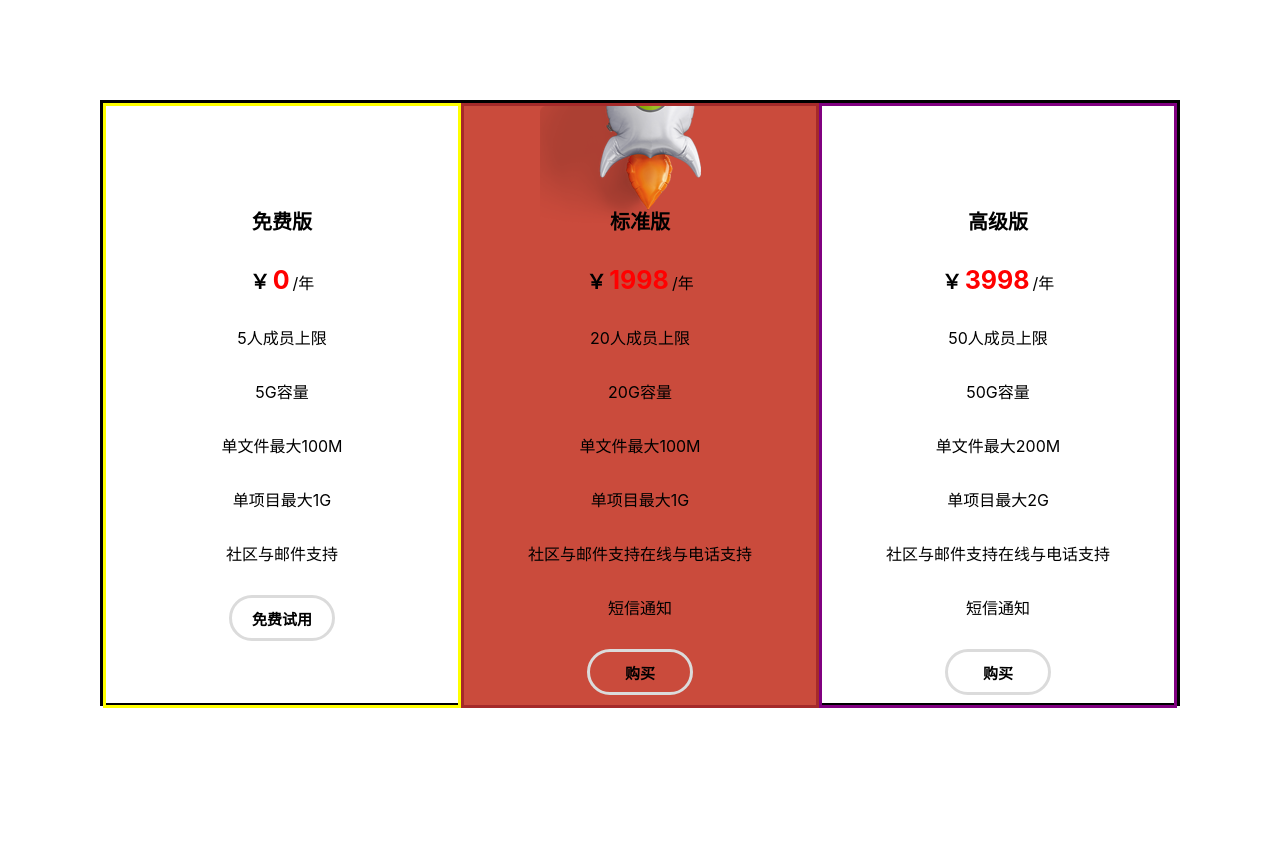
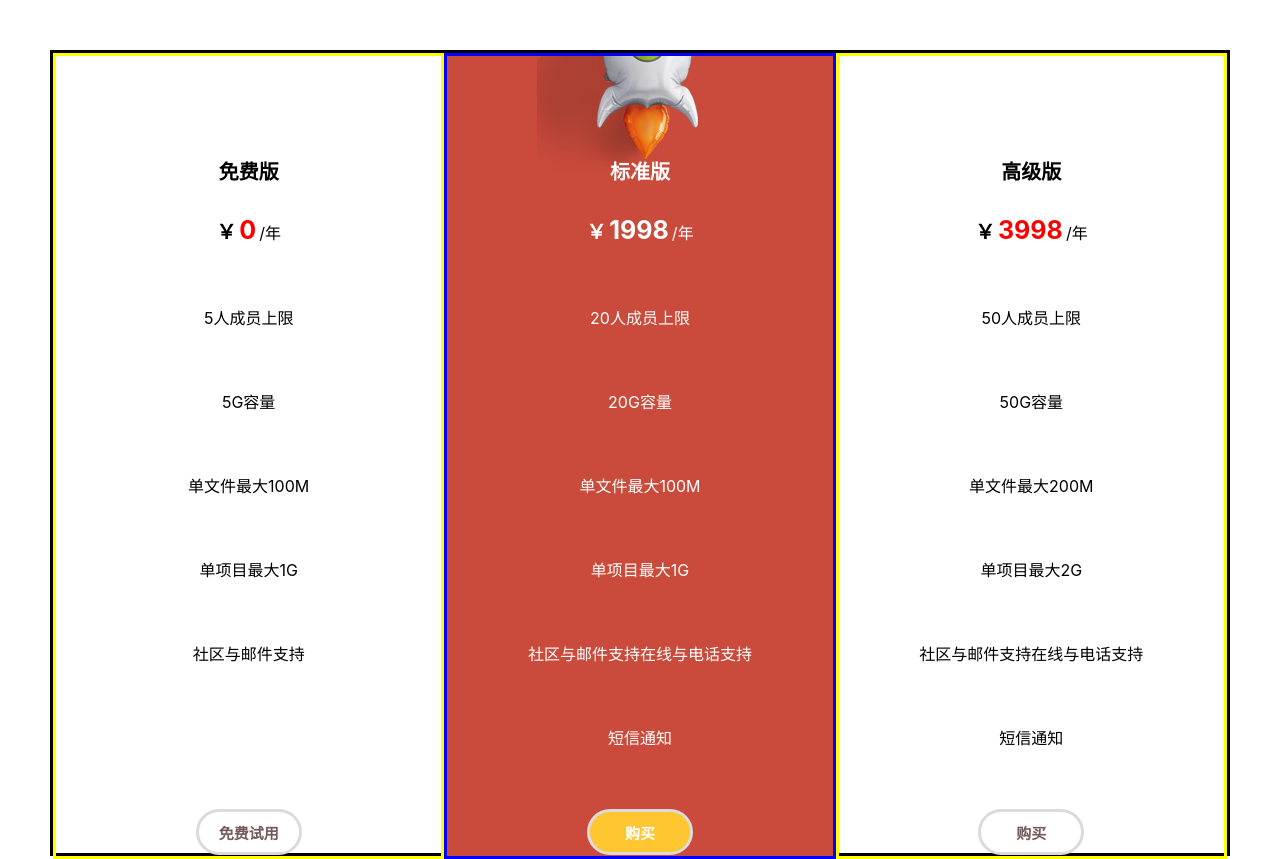
Before and after one commit to water-fish-all/web_demo, a React (Create React App) app: page / in a window 1280 px wide. Before the commit the page ends 800 px from the top, so only its background shows below. Built offline with nearby package versions, Linux system fonts and the light colour scheme.

Commit message:
'人麻了'

```diff
--- a/src/App.css
+++ b/src/App.css
@@ -7,32 +7,33 @@
 }
 #main {
   border:3px solid black;
-  height:600px;
-  margin-left:100px;
-  margin-right:100px;
-  margin-top:100px;
+  height:800px;
+  margin-left:50px;
+  margin-right:50px;
+  margin-top:50px;
   display:flex;
   /*padding: 60px;*/
 }
 #Col1 {
   border:3px solid yellow;
-  height:599px;
+  height:800px;
   flex:1 1 33%;
   text-align:center;
 }
 #Col2 {
-  border:3px solid brown;
-  height:599px;
+  border:3px solid blue;
+  height:800px;
   flex:1 1 33%;
   background-color: #ca4b3c;
   background-image:url("./today02.png");
   background-repeat: no-repeat;
   background-position-x: 40%;
   text-align:center;
+  color: white;
 }
 #Col3 {
-  border: 3px solid purple;
-  height:599px;
+  border: 3px solid yellow;
+  height:800px;
   flex:1 1 33%;
   text-align:center;
 }
@@ -54,8 +55,20 @@
   font-weight:bolder;
   margin:3px;
 }
-.Col1_Span3{
-  margin: 30px;
+.Col2_Span1{
+  color: white;
+  font-size:20px;
+  font-weight:bolder;
+  /*padding-top: 5px;*/
+}
+.Col2_Span2{
+  color: white;
+  font-size:25px;
+  font-weight:bolder;
+  margin:3px;
+}
+.Spacing{
+  margin: 60px;
 }
 
 .btn{
@@ -68,10 +81,31 @@
   border-radius: 25px;
   padding-top: 10px;
   padding-bottom: 10px;
+  color:#755b5c;
 }
 .btn:hover{
   background: #ddd;
   color: #f00;
+}
+.btn2{
+  border: 3px solid #dbdbdb;
+  width: 100px;
+  height: 20px;
+  margin: 0 auto;
+  font-size:15px;
+  font-weight: bolder;
+  border-radius: 25px;
+  padding-top: 10px;
+  padding-bottom: 10px;
+  background-color:#fec731;
+}
+.btn2:hover{
+  background: #ddd;
+  color: #f00;
+}
+.Col1_dis{
+  margin: 60px;
+  color: white;
 }
 
 .App-logo {
--- a/src/App.js
+++ b/src/App.js
@@ -11,11 +11,12 @@ function App() {
                   <span className="Col1_Span2">0</span>
                   <span>/年</span>
                   <div>
-                      <div className="Col1_Span3">5人成员上限</div>
-                      <div className="Col1_Span3">5G容量</div>
-                      <div className="Col1_Span3">单文件最大100M</div>
-                      <div className="Col1_Span3">单项目最大1G</div>
-                      <div className="Col1_Span3">社区与邮件支持</div>
+                      <div className="Spacing">5人成员上限</div>
+                      <div className="Spacing">5G容量</div>
+                      <div className="Spacing">单文件最大100M</div>
+                      <div className="Spacing">单项目最大1G</div>
+                      <div className="Spacing">社区与邮件支持</div>
+                      <div className="Col1_dis">color:white_字体白色占了一行空格</div>
                       <div className="btn">免费试用</div>
                   </div>
               </div>
@@ -23,17 +24,20 @@ function App() {
           <div id="Col2">
               <div className="Col1_title">标准版</div>
               <div>
-                  <span className="Col1_Span1">￥</span>
-                  <span className="Col1_Span2">1998</span>
-                  <span>/年</span>
                   <div>
-                      <div className="Col1_Span3">20人成员上限</div>
-                      <div className="Col1_Span3">20G容量</div>
-                      <div className="Col1_Span3">单文件最大100M</div>
-                      <div className="Col1_Span3">单项目最大1G</div>
-                      <div className="Col1_Span3">社区与邮件支持在线与电话支持</div>
-                      <div className="Col1_Span3">短信通知</div>
-                      <div className="btn">购买</div>
+                      <span className="Col2_Span1">￥</span>
+                      <span className="Col2_Span2">1998</span>
+                      <span>/年</span>
+                  </div>
+
+                  <div>
+                      <div className="Spacing">20人成员上限</div>
+                      <div className="Spacing">20G容量</div>
+                      <div className="Spacing">单文件最大100M</div>
+                      <div className="Spacing">单项目最大1G</div>
+                      <div className="Spacing">社区与邮件支持在线与电话支持</div>
+                      <div className="Spacing">短信通知</div>
+                      <div className="btn2">购买</div>
                   </div>
               </div>
           </div>
@@ -44,12 +48,12 @@ function App() {
                   <span className="Col1_Span2">3998</span>
                   <span>/年</span>
                   <div>
-                      <div className="Col1_Span3">50人成员上限</div>
-                      <div className="Col1_Span3">50G容量</div>
-                      <div className="Col1_Span3">单文件最大200M</div>
-                      <div className="Col1_Span3">单项目最大2G</div>
-                      <div className="Col1_Span3">社区与邮件支持在线与电话支持</div>
-                      <div className="Col1_Span3">短信通知</div>
+                      <div className="Spacing">50人成员上限</div>
+                      <div className="Spacing">50G容量</div>
+                      <div className="Spacing">单文件最大200M</div>
+                      <div className="Spacing">单项目最大2G</div>
+                      <div className="Spacing">社区与邮件支持在线与电话支持</div>
+                      <div className="Spacing">短信通知</div>
                       <div className="btn">购买</div>
                   </div>
               </div>
```
